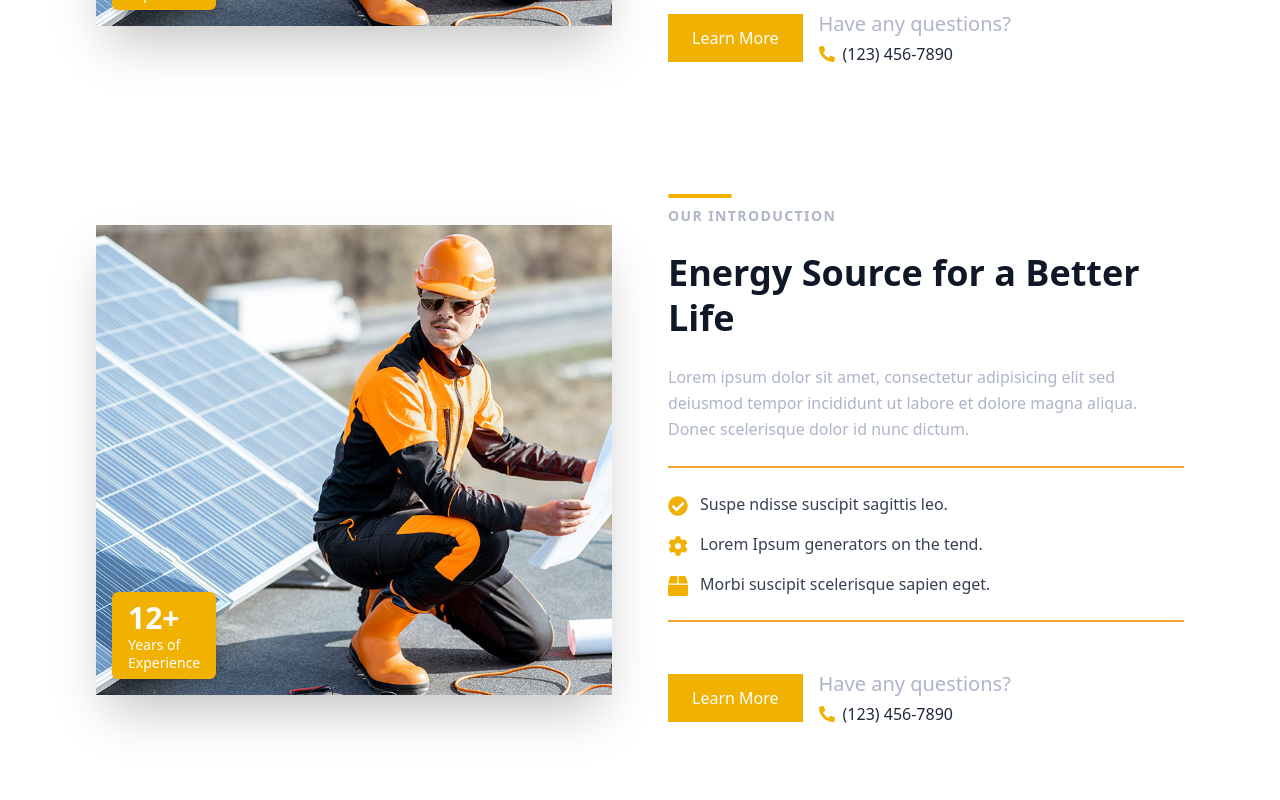
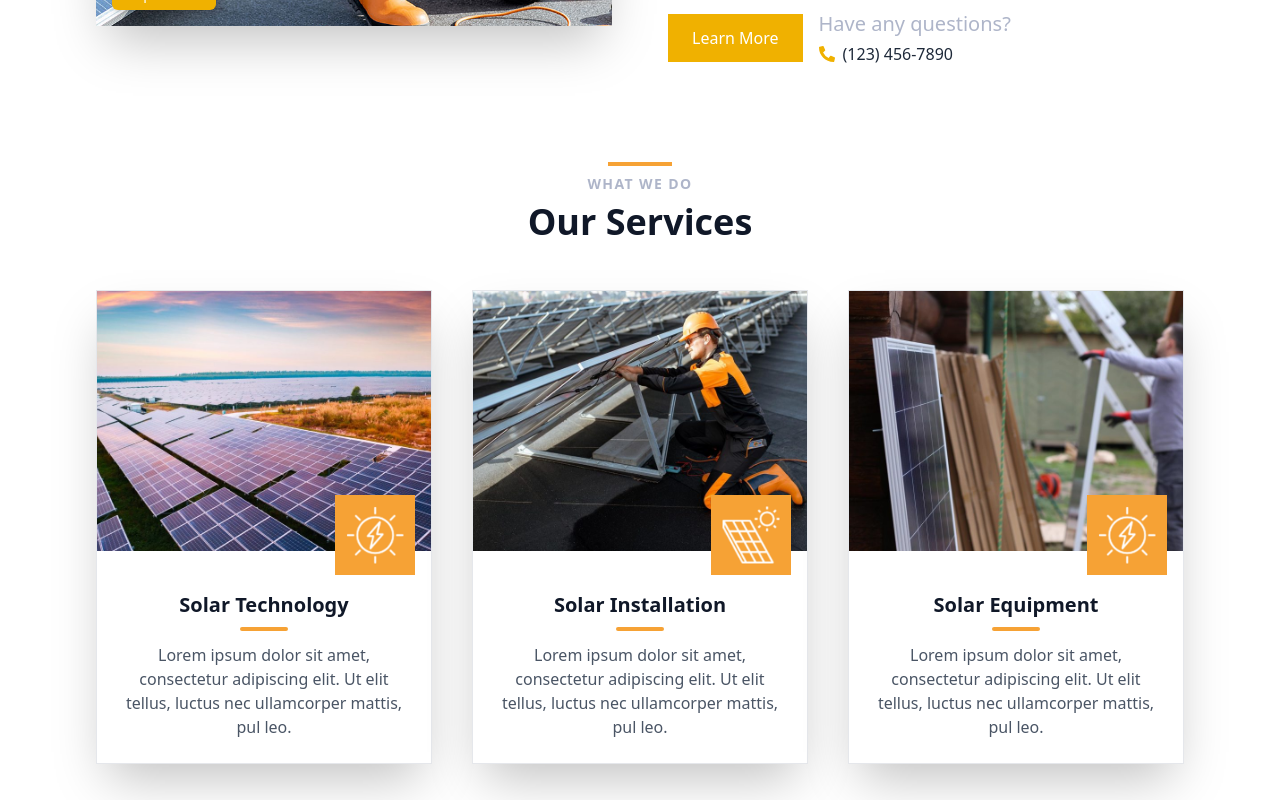
Before and after one commit to iahmadiqbal/solam-solar-panel-installer, a React (Vite) app: page / in a window 1280 px wide. Shown: the part 1400-2200 px from the top of the page. Built offline with nearby package versions, Linux system fonts and the light colour scheme.

Commit message:
Improved layout spacing

```diff
--- a/src/components/home/AboutServicesSection/index.tsx
+++ b/src/components/home/AboutServicesSection/index.tsx
@@ -34,7 +34,7 @@
 
 const AboutServicesSection: React.FC = () => {
   return (
-    <section className="w-full py-16 bg-white overflow-x-hidden">
+    <section className="w-full pt-8 pb-16 bg-white overflow-x-hidden">
       <style>
         {`
           @keyframes slideInLeft {
@@ -66,74 +66,8 @@
         `}
       </style>
 
-      {/* Intro Section */}
-      <div className="max-w-6xl mx-auto px-4 md:px-6 lg:px-8 grid grid-cols-1 md:grid-cols-2 gap-10 md:gap-14 items-center">
-        <div className="relative w-full flex justify-center md:justify-start animate-slide-in-left">
-          <div className="relative w-full sm:w-[95%] md:w-full bg-gray-200 shadow-2xl overflow-hidden before:absolute before:right-0 before:top-3 before:w-full before:h-full before:bg-yellow-400 before:rounded-lg before:-z-10 z-10">
-            <img
-              src="/images/electrician.jpg"
-              alt="Electrician"
-              className="w-full h-[320px] sm:h-[420px] md:h-[470px] object-cover"
-            />
-            <div className="absolute bottom-4 left-4 bg-yellow-500 text-white px-4 py-2 rounded-md shadow-md z-20">
-              <h2 className="text-3xl font-bold">12+</h2>
-              <p className="text-sm font-medium leading-tight">
-                Years of <br /> Experience
-              </p>
-            </div>
-          </div>
-        </div>
-
-        <div className="space-y-6 animate-slide-in-right">
-          <div className="space-y-2">
-            <div className="w-16 h-1 bg-yellow-500 rounded-sm" />
-            <p className="text-sm uppercase font-semibold tracking-widest text-[#AEB5C9]">
-              Our Introduction
-            </p>
-          </div>
-          <h3 className="text-3xl md:text-4xl font-bold text-gray-900 leading-tight">
-            Energy Source for a Better Life
-          </h3>
-          <p className="text-base leading-relaxed text-[#AEB5C9]">
-            Lorem ipsum dolor sit amet, consectetur adipisicing elit sed
-            deiusmod tempor incididunt ut labore et dolore magna aliqua. Donec
-            scelerisque dolor id nunc dictum.
-          </p>
-          <hr className="border" style={{ borderColor: "#F6A235" }} />
-          <ul className="space-y-4">
-            <li className="flex items-start gap-3 text-gray-700">
-              <FaCheckCircle className="text-yellow-500 text-xl mt-1" />
-              Suspe ndisse suscipit sagittis leo.
-            </li>
-            <li className="flex items-start gap-3 text-gray-700">
-              <FaCog className="text-yellow-500 text-xl mt-1" />
-              Lorem Ipsum generators on the tend.
-            </li>
-            <li className="flex items-start gap-3 text-gray-700">
-              <FaBox className="text-yellow-500 text-xl mt-1" />
-              Morbi suscipit scelerisque sapien eget.
-            </li>
-          </ul>
-          <hr className="border" style={{ borderColor: "#F6A235" }} />
-          <div className="flex flex-col sm:flex-row sm:items-center gap-4 pt-6">
-            <button className="bg-yellow-500 hover:bg-yellow-600 text-white px-6 py-3 font-medium transition duration-300">
-              Learn More
-            </button>
-            <div className="flex flex-col text-gray-800">
-              <span className="text-xl font-medium text-[#AEB5C9]">
-                Have any questions?
-              </span>
-              <div className="flex items-center mt-1">
-                <FaPhoneAlt className="mr-2 text-yellow-500" />
-                <span className="font-medium">(123) 456-7890</span>
-              </div>
-            </div>
-          </div>
-        </div>
-      </div>
-
       {/* Services Section */}
-      <div className="max-w-6xl mx-auto mt-20 px-4 sm:px-6 lg:px-8 text-center">
+      <div className="max-w-6xl mx-auto px-4 sm:px-6 lg:px-8 text-center">
         <div
           className="w-16 h-1 mx-auto mb-2"
           style={{ backgroundColor: "#F6A235" }}
@@ -155,7 +89,7 @@
                 <img
                   src={service.image}
                   alt={service.title}
-                  className="w-full h-[280px] object-cover"
+                  className="w-full h-[260px] object-cover"
                 />
                 <img
                   src={service.icon}
```
